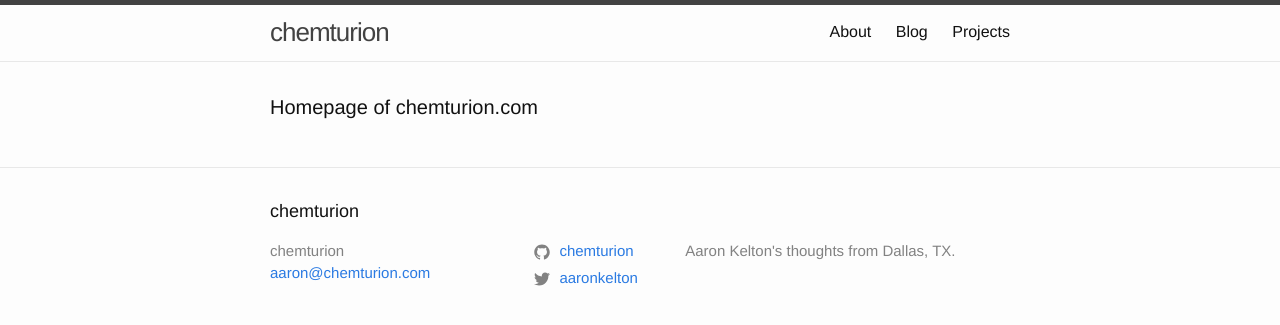
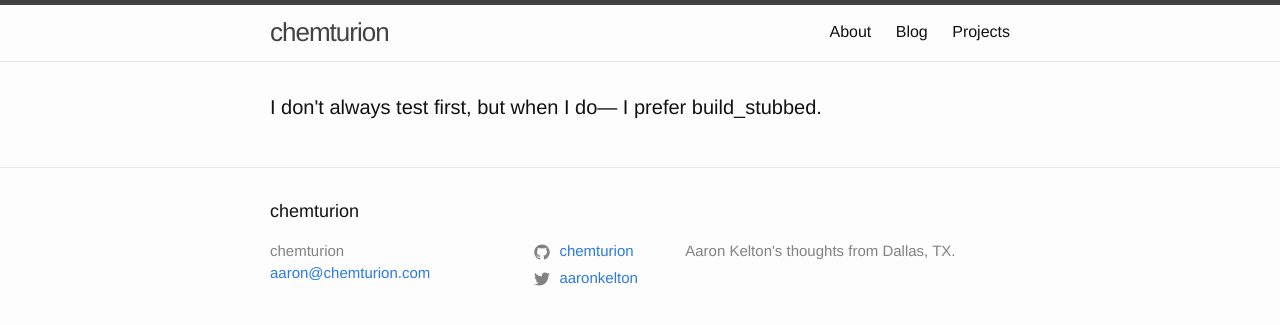
Before and after one commit to aaronkelton/chemturion.github.io, a Jekyll site: the page built from index.md, in a window 1280 px wide. Shown: the top 325 px of the page. Built offline with Jekyll 4.4.1, drawn with Linux system fonts in a browser that asks for light colours.

Commit message:
update homepage

```diff
--- a/_layouts/home.html
+++ b/_layouts/home.html
@@ -4,7 +4,8 @@ layout: default
 
 <div class="home">
 
-  <h1 class="page-heading">Homepage of chemturion.com</h1>
+  <h1 class="page-heading">I don't always test first, but when I do— I prefer
+    build_stubbed.</h1>
 
   {{ content }}
 
```
